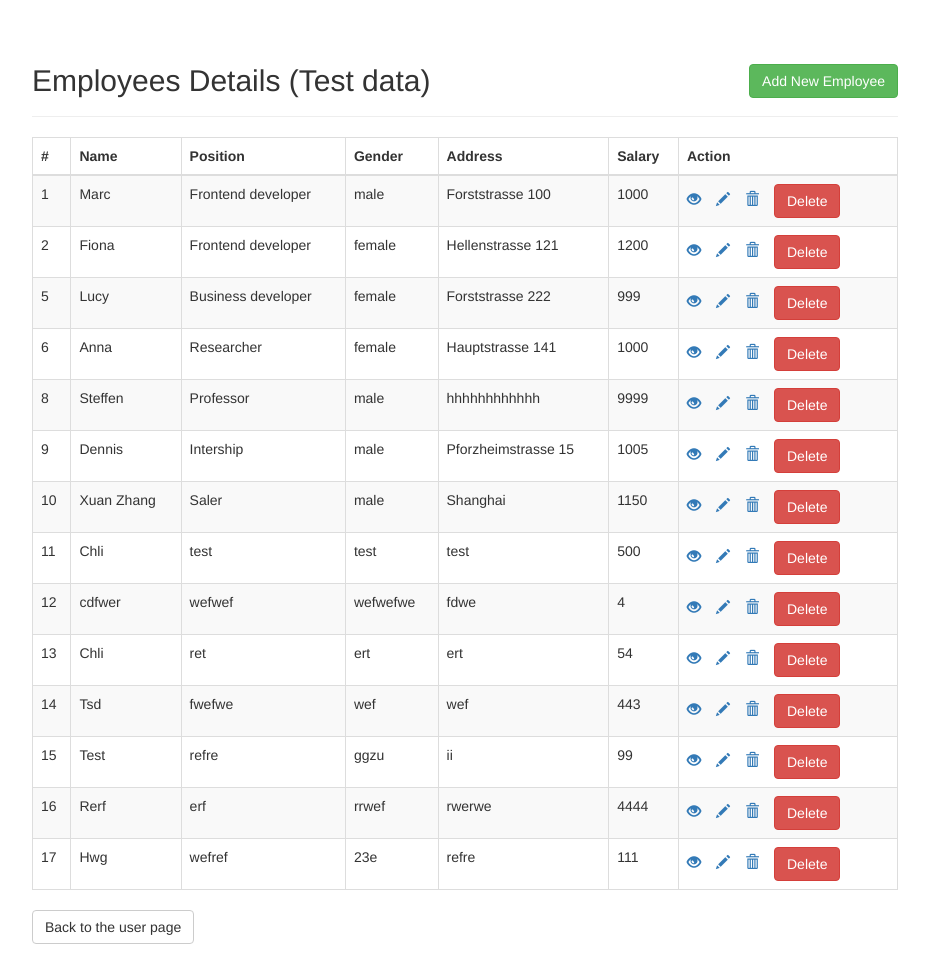
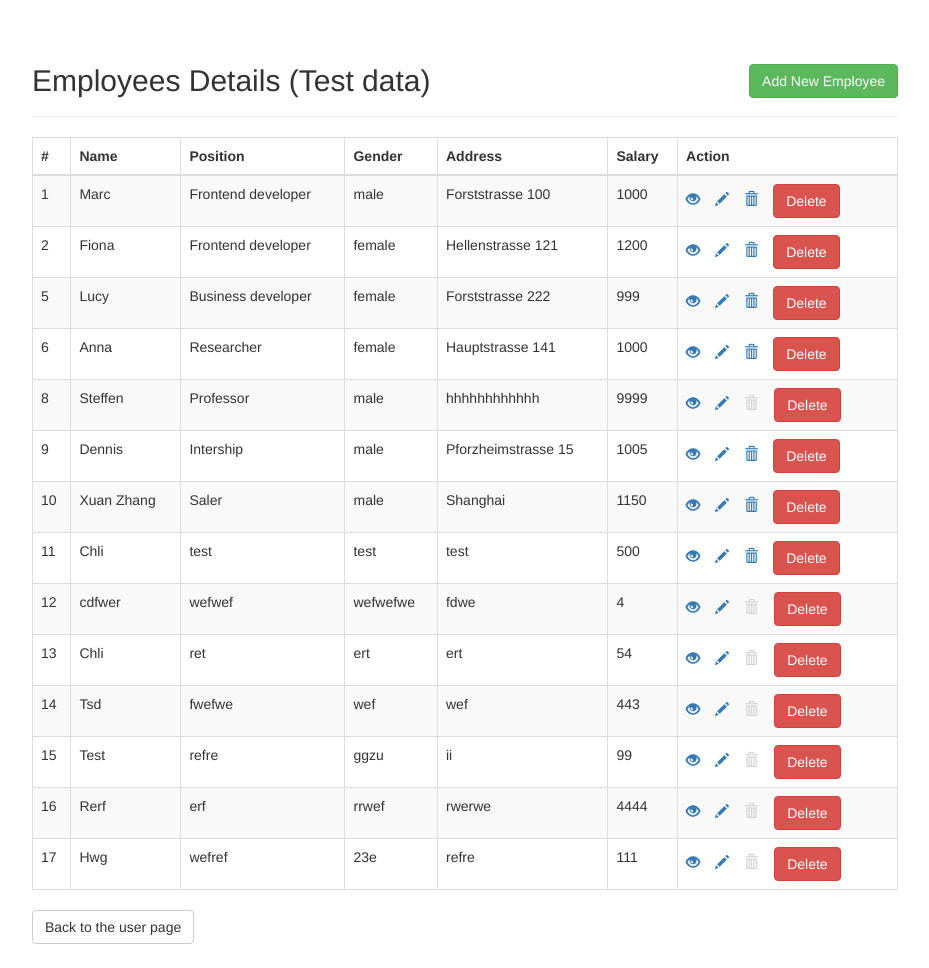
Before and after one commit to chenfenggiser/php-curd-demo, a PHP site: page /admin.php in a window 1280 px wide. Shown: the whole page, without its empty margins (175-1104 px from the left). Run offline with PHP 8.4, Linux system fonts and the light colour scheme; data comes from the database, SQL or seed files in the repository.

Commit message:
pointed out the soft deleted items with a light grey icon and not-allowd cursor in the admin page,

```diff
--- a/admin.php
+++ b/admin.php
@@ -16,6 +16,11 @@
         }
         table tr td:last-child a{
             margin-right: 15px;
+        }
+        .grey-trash{
+            color: lightgrey!important;
+            cursor: not-allowed;
+            margin-right: 16px;
         }
     </style>
     <script type="text/javascript">
@@ -66,7 +71,11 @@
                                             echo "<td>";
                                                 echo "<a href='read.php?id=". $row['id'] ."' title='View Record' data-toggle='tooltip'><span class='glyphicon glyphicon-eye-open'></span></a>";
                                                 echo "<a href='update.php?id=". $row['id'] ."' title='Update Record' data-toggle='tooltip'><span class='glyphicon glyphicon-pencil'></span></a>";
-                                                echo "<a href='delete.php?id=". $row['id'] ."' title='Soft Deleted' data-toggle='tooltip'><span class='glyphicon glyphicon-trash'></span></a>";
+                                                if($row['isDeleted']==='0'){
+                                                    echo "<a href='delete.php?id=". $row['id'] ."' title='Soft Deleted' data-toggle='tooltip'><span class='glyphicon glyphicon-trash'></span></a>";
+                                                } else {
+                                                    echo "<span class='glyphicon glyphicon-trash grey-trash'></span>";
+                                                }
                                                 echo "<a href='hard_delete.php?id=". $row['id'] ."' class='btn btn-danger'>Delete</a>";
                                             echo "</td>";
                                         echo "</tr>";
```
